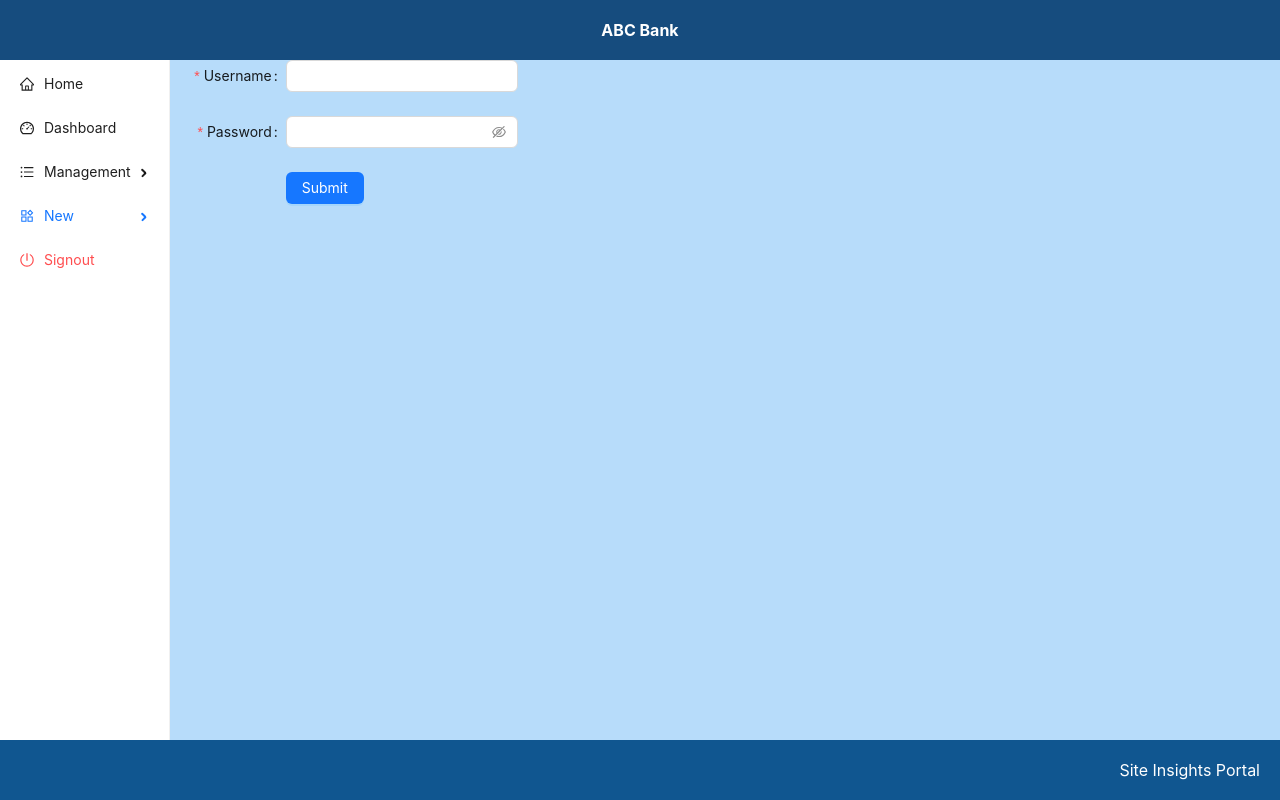
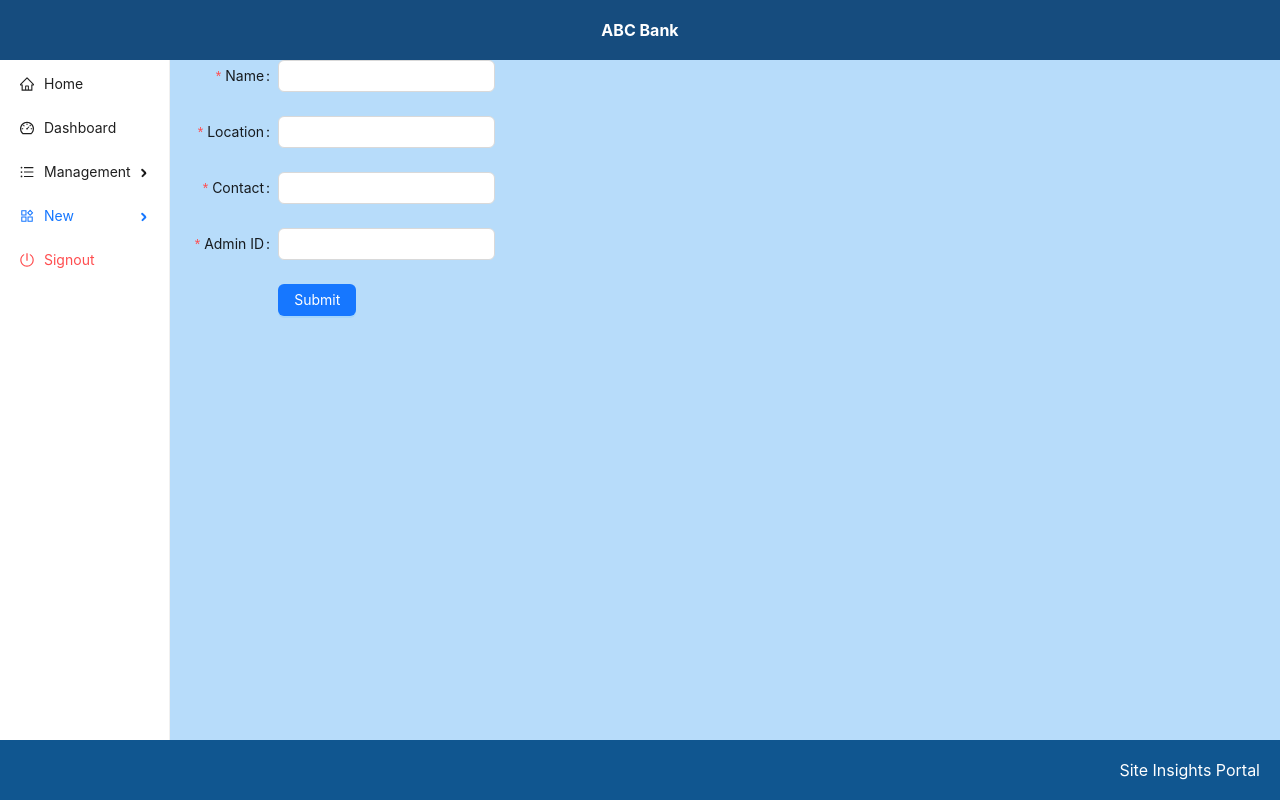
Before and after one commit to pasindu-22/SelfProject1, a React (Create React App) app in the folder frontend/: page /new/branch in a window 1280 px wide. Built offline with nearby package versions, Linux system fonts and the light colour scheme.

Commit message:
Create Branch Form and Manager List

```diff
--- a/frontend/src/Forms/BranchForm.js
+++ b/frontend/src/Forms/BranchForm.js
@@ -1,13 +1,24 @@
 import React from 'react';
 import { Button, Form, Input } from 'antd';
-const onFinish = (values) => {
+import axios from 'axios';
+
+
+const onFinish = async(values) => {
   console.log('Success:', values);
+  try {
+    const response = await axios.post('http://localhost:5000/api/admins/createBranch',  values );
+    console.log(response.data);
+    alert('Branch created successfully!');
+  } catch (error) {
+    console.error('There was an error creating the user!', error);
+    alert('Failed to create user');
+  }
 };
 const onFinishFailed = (errorInfo) => {
   console.log('Failed:', errorInfo);
 };
 const BranchForm = () => (
-  <Form
+  <Form justify="center"
     name="basic"
     labelCol={{
       span: 8,
@@ -26,12 +37,12 @@ const BranchForm = () => (
     autoComplete="off"
   >
     <Form.Item
-      label="Username"
-      name="username"
+      label="Name"
+      name="name"
       rules={[
         {
           required: true,
-          message: 'Please input your username!',
+          message: 'Please input your name!',
         },
       ]}
     >
@@ -39,8 +50,8 @@ const BranchForm = () => (
     </Form.Item>
 
     <Form.Item
-      label="Password"
-      name="password"
+      label="Location"
+      name="location"
       rules={[
         {
           required: true,
@@ -48,19 +59,34 @@ const BranchForm = () => (
         },
       ]}
     >
-      <Input.Password />
+      <Input />
     </Form.Item>
 
-    {/* <Form.Item
-      name="remember"
-      valuePropName="checked"
-      wrapperCol={{
-        offset: 8,
-        span: 16,
-      }}
+    <Form.Item
+      label="Contact"
+      name="contact_info"
+      rules={[
+        {
+          required: true,
+          message: 'Please input your contact!',
+        },
+      ]}
     >
-      <Checkbox>Remember me</Checkbox>
-    </Form.Item> */}
+      <Input />
+    </Form.Item>
+
+    <Form.Item
+      label="Admin ID"
+      name="admin_id"
+      rules={[
+        {
+          required: true,
+          message: 'Enter admin id',
+        },
+      ]}
+    >
+      <Input />
+    </Form.Item>
 
     <Form.Item
       wrapperCol={{
--- a/frontend/src/Lists/ManagerList.js
+++ b/frontend/src/Lists/ManagerList.js
@@ -29,6 +29,20 @@ const columns = [
     {
         title: 'Role ID',
         dataIndex: 'role_id',
+        showSorterTooltip: {
+            target: 'full-header',
+        },
+    },
+    {
+        title: 'Member Since',
+        dataIndex: 'createdAt',
+        showSorterTooltip: {
+            target: 'full-header',
+        },
+    },
+    {
+        title: 'Last Updated',
+        dataIndex: 'updatedAt',
         showSorterTooltip: {
             target: 'full-header',
         },
```
Also changed, not shown: 2 other files (tests, documents, lock files or other folders).
